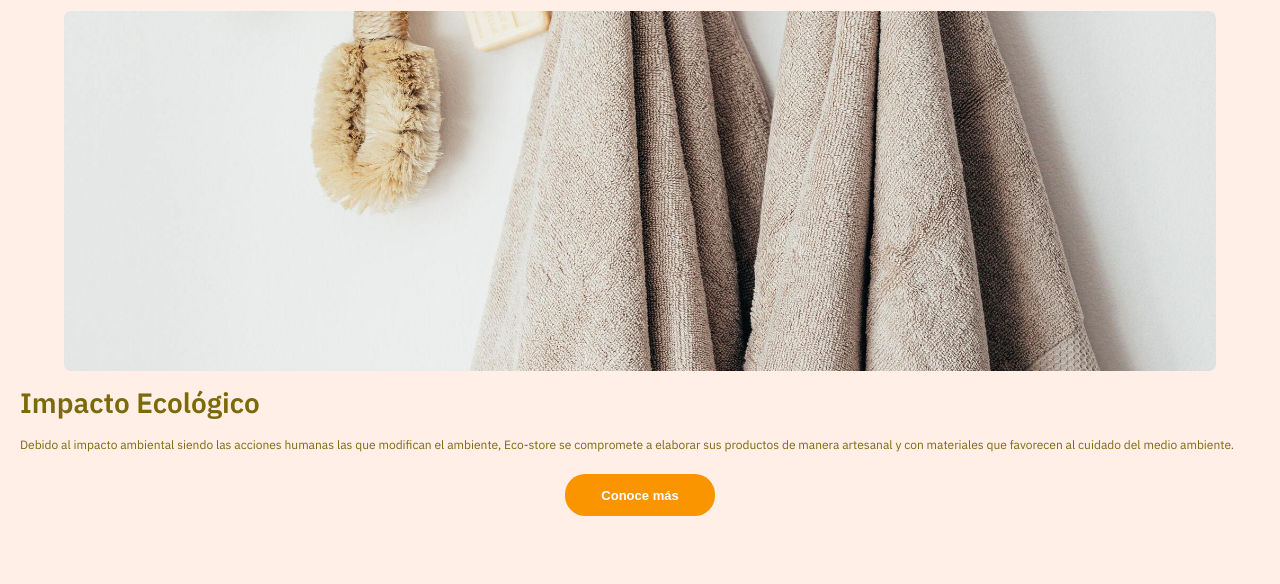
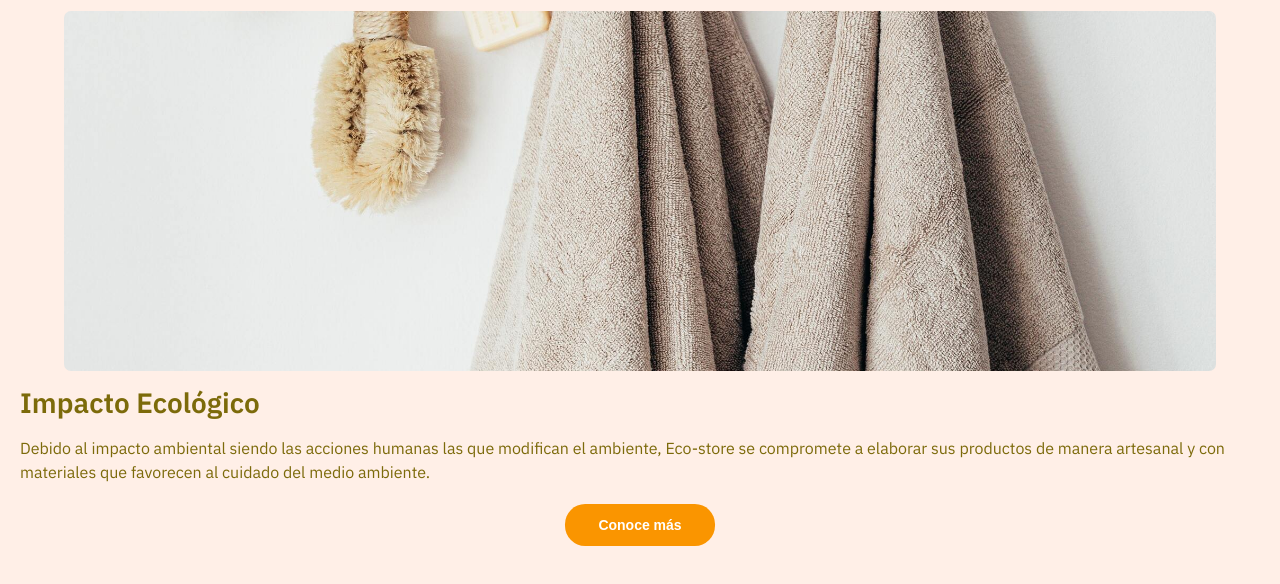
Before and after one commit to ronitzdev/eco-store, a plain HTML site: page index.html in a window 1280 px wide. Shown: the part 76-660 px from the top of the page. Drawn offline with Linux system fonts and the light colour scheme.

Commit message:
Refactor: lejible font size

```diff
--- a/scss/main.scss
+++ b/scss/main.scss
@@ -101,7 +101,7 @@ body {
     }
     p {
       font-weight: 400;
-      font-size: 1.2rem;
+      font-size: 1.6rem;
       line-height: 1.5;
       color: $primary-text-color;
     }
@@ -113,7 +113,7 @@ body {
       border-radius: 20.13px;
       font-weight: 700;
       color: #ffffff;
-      font-size: 1.3rem;
+      font-size: 1.4rem;
       margin: 20px auto 60px auto;
     }
   }
```
Also changed, not shown: css/main.css.
